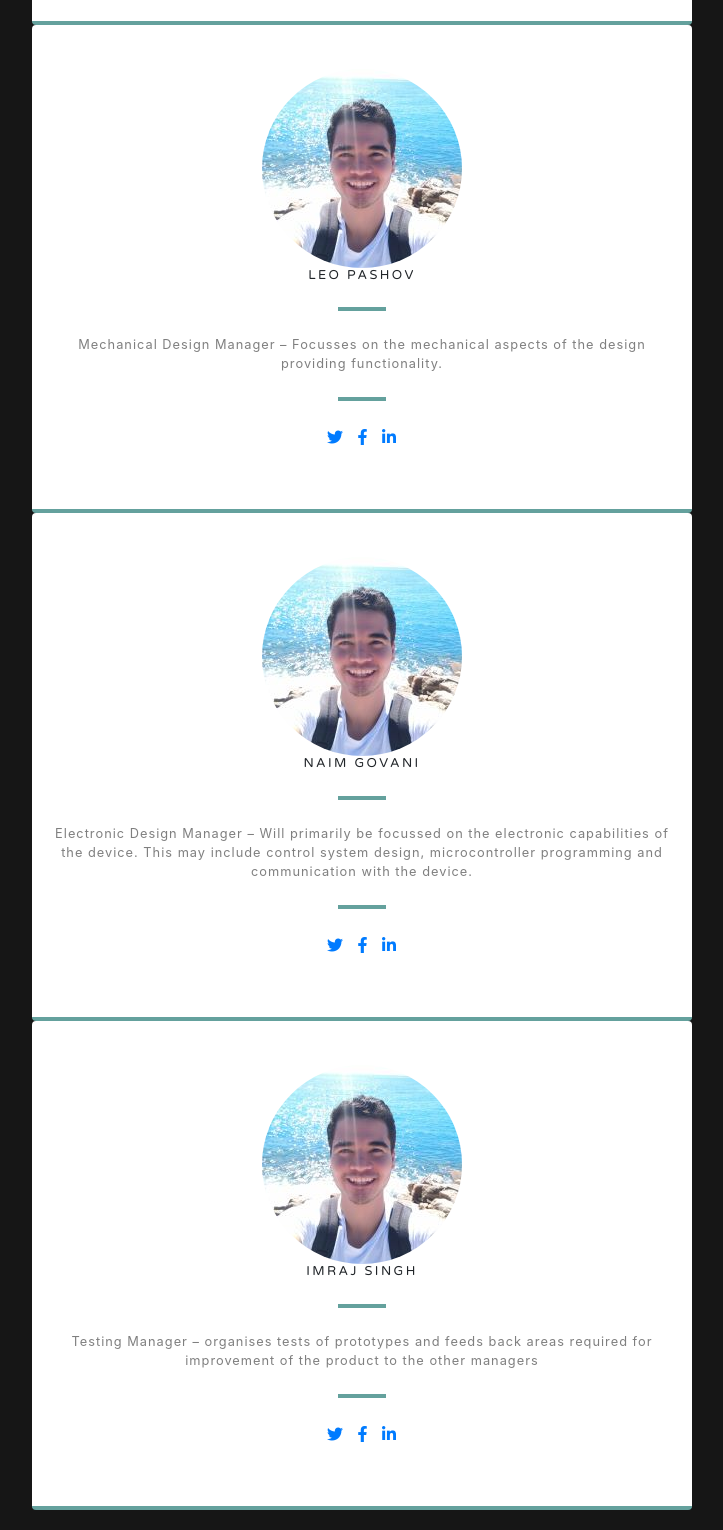
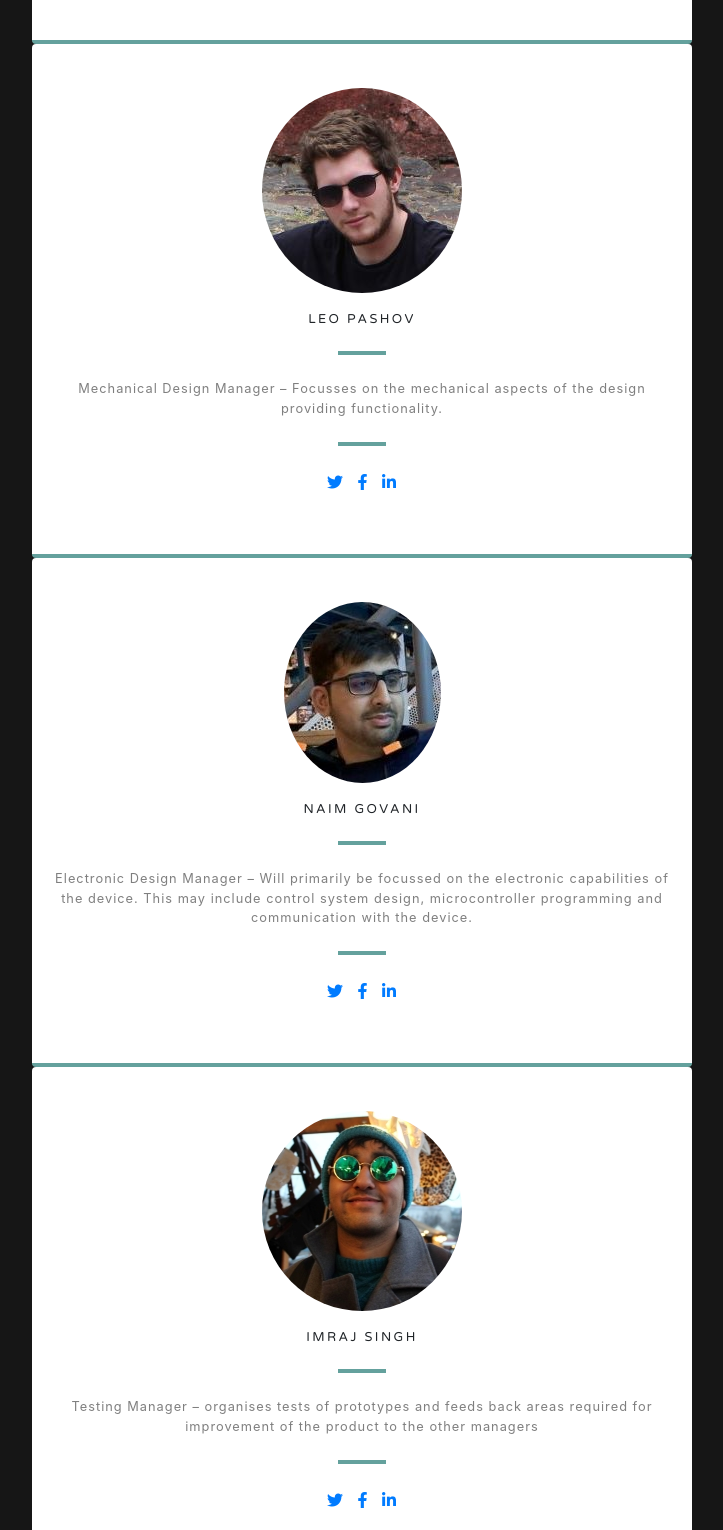
Before and after one commit to leopashov/horizonsfirst-website, a website with bundled scripts: page index.html in a window 1280 px wide. Shown: the part 4978-6508 px from the top of the page, without its empty margins (278-1001 px from the left). Built offline with nearby package versions, Linux system fonts and the light colour scheme.

Commit message:
pictures added

```diff
--- a/index.html
+++ b/index.html
@@ -191,6 +191,7 @@
           <div class="card py-4 h-100">
             <div class="card-body text-center">
                 <img class="mx-auto rounded-circle" src="img/hooper.jpg" alt="">
+                <div class="small text-white-50">.</div>
               <h4 class="text-uppercase m-0">Alex Hooper</h4>
               <hr class="my-4">
               <div class="small text-black-50">Team Leader – Guides the team and ensures deadlines are met. Leads meetings and sets targets for the team. Gives tasks based on team member’s skillset.</div>
@@ -222,7 +223,8 @@
         <div class="col">
           <div class="card py-4 h-100">
             <div class="card-body text-center">
-              <img class="mx-auto rounded-circle" src="img/hooper.jpg" alt="">
+              <img class="mx-auto rounded-circle" src="img/me.jpg" alt="">
+              <div class="small text-white-50">.</div>
               <h4 class="text-uppercase m-0">Leo Pashov</h4>
               <hr class="my-4">
               <div class="small text-black-50">Mechanical Design Manager – Focusses on the mechanical aspects of the design providing functionality.
@@ -252,7 +254,8 @@
         <div class="col-100">
           <div class="card py-4 h-100">
             <div class="card-body text-center">
-              <img class="mx-auto rounded-circle" src="img/hooper.jpg" alt="">
+              <img class="mx-auto rounded-circle" src="img/naim.jpg" alt="">
+              <div class="small text-white-50">.</div>
               <h4 class="text-uppercase m-0">Naim Govani</h4>
               <hr class="my-4">
               <div class="small text-black-50">Electronic Design Manager – Will primarily be focussed on the electronic capabilities of the device. This may include control system design, microcontroller programming and communication with the device.
@@ -282,7 +285,8 @@
         <div class="col-100">
           <div class="card py-4 h-100">
             <div class="card-body text-center">
-              <img class="mx-auto rounded-circle" src="img/hooper.jpg" alt="">
+              <img class="mx-auto rounded-circle" src="img/imraj.jpg" alt="">
+              <div class="small text-white-50">.</div>
               <h4 class="text-uppercase m-0">Imraj Singh</h4>
               <hr class="my-4">
               <div class="small text-black-50">Testing Manager – organises tests of prototypes and feeds back areas required for improvement of the product to the other managers</div>
```
Also changed, not shown: img/imraj.jpg (added), img/me.JPG (added), img/naim.jpg (added).
